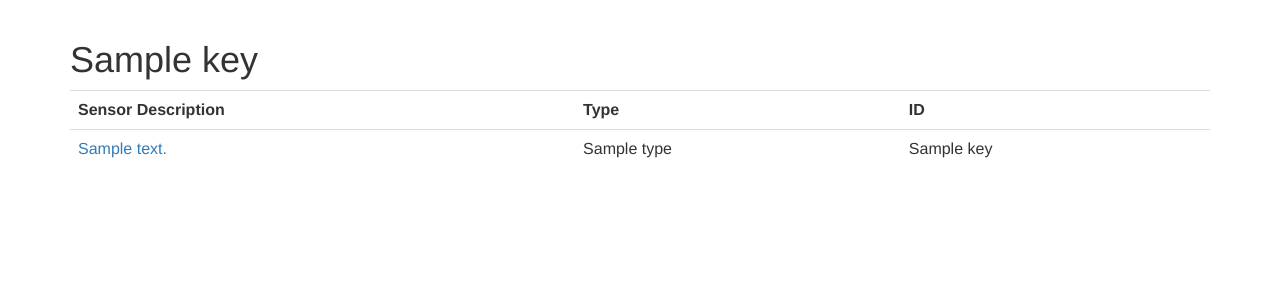
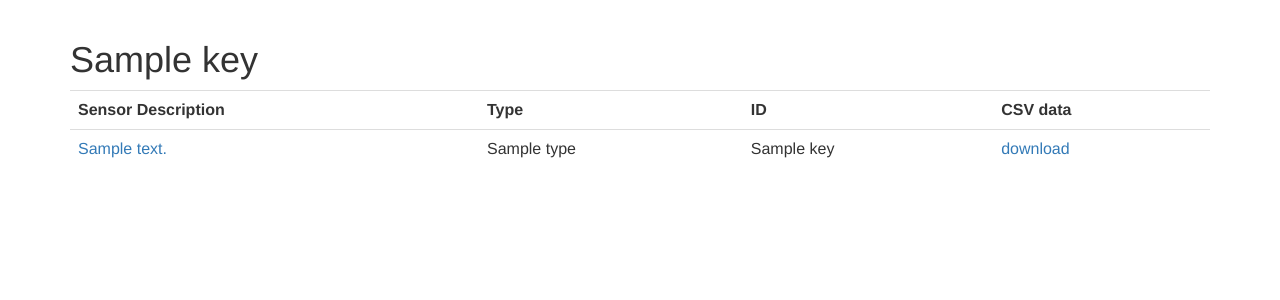
Before and after one commit to opengridcc/website, a Flask app: template templates/flukso.html in a window 1280 px wide. Shown: the part 52-352 px from the top of the page. Run offline with Flask 2, Linux system fonts and the light colour scheme; the template is opened without the code that fills it: most values are stand-ins (such as "Sample title", 1, 10 or a date in 2020); some libraries are stand-ins or nearby versions.

Commit message:
added download button to sensor

```diff
--- a/templates/flukso.html
+++ b/templates/flukso.html
@@ -6,12 +6,14 @@
             <th>Sensor Description</th>
             <th>Type</th>
             <th>ID</th>
+            <th>CSV data</th>
         </tr>
         {% for sensor in sensors %}
             <tr>
                 <td><a href="/sensor/{{ sensor.key }}">{{ sensor.description }}</a></td>
                 <td>{{ sensor.type }}</td>
                 <td>{{ sensor.key }}</td>
+                <td><a href="{{ url_for('download', guid=sensor.key) }}">download</a></td>
             </tr>
         {% endfor %}
     </table>
```
